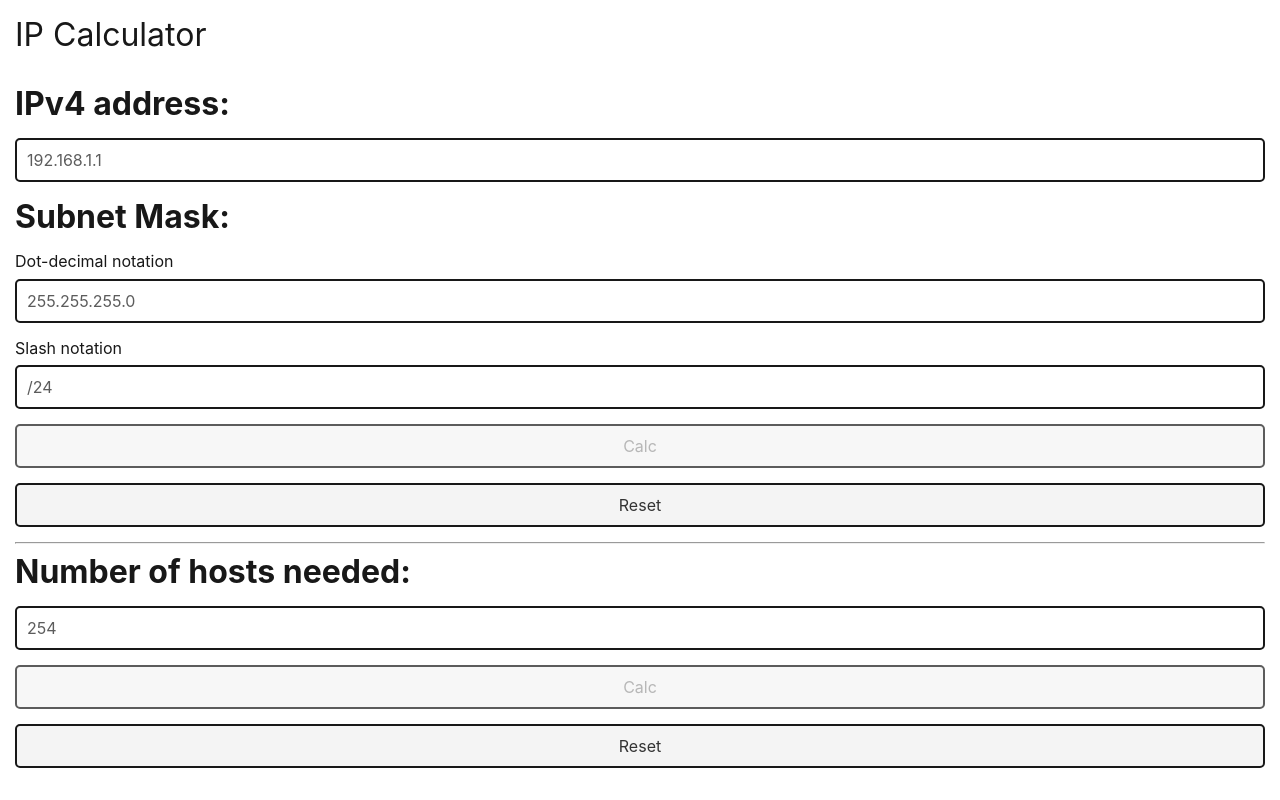
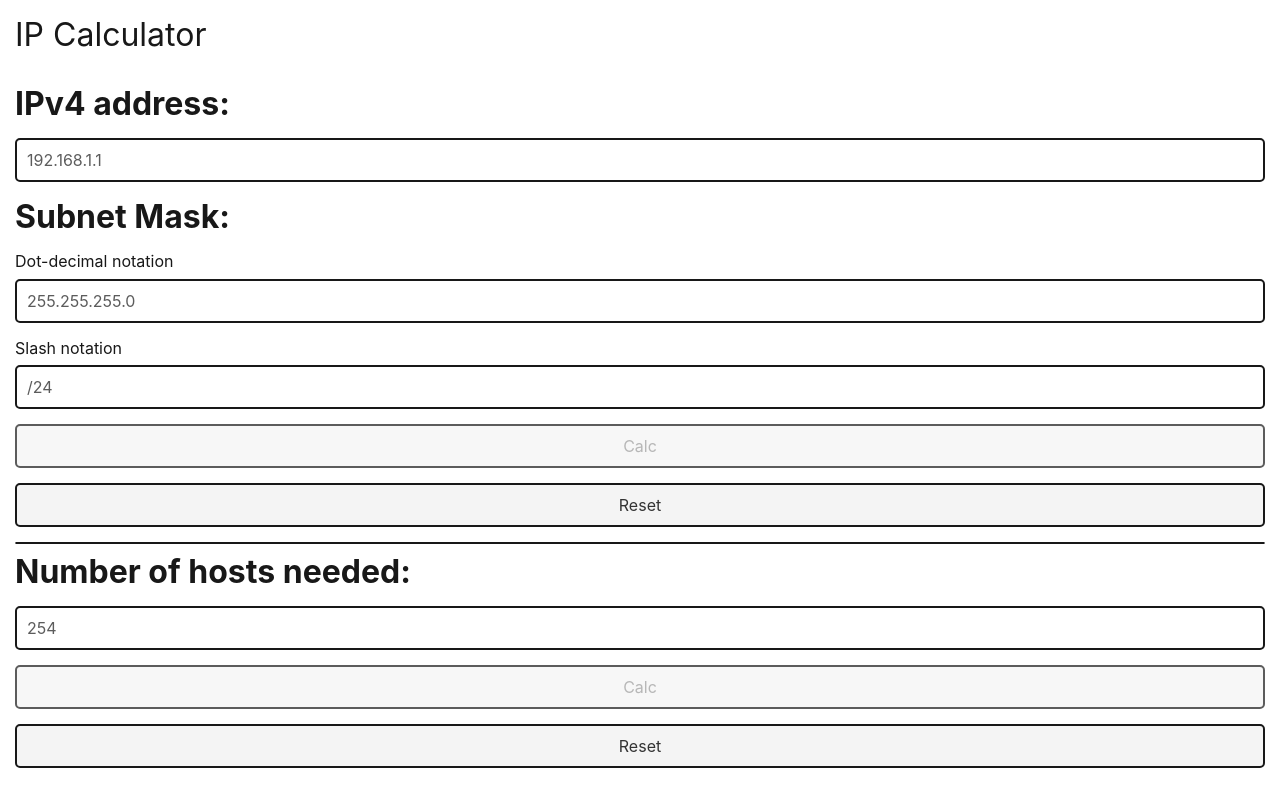
Before and after one commit to alex-sandri/ip-calc, a Svelte app: page / in a window 1280 px wide. Built offline with nearby package versions, Linux system fonts and the light colour scheme.

Commit message:
Add style to hr

```diff
--- a/src/App.svelte
+++ b/src/App.svelte
@@ -22,6 +22,12 @@
 	main
 	{
 		padding: var(--spacing);
+	}
+
+	hr
+	{
+		border: calc(var(--border-width) / 2) solid var(--secondary-color);
+		border-radius: var(--border-radius);
 	}
 
 	:global(h1)
```
